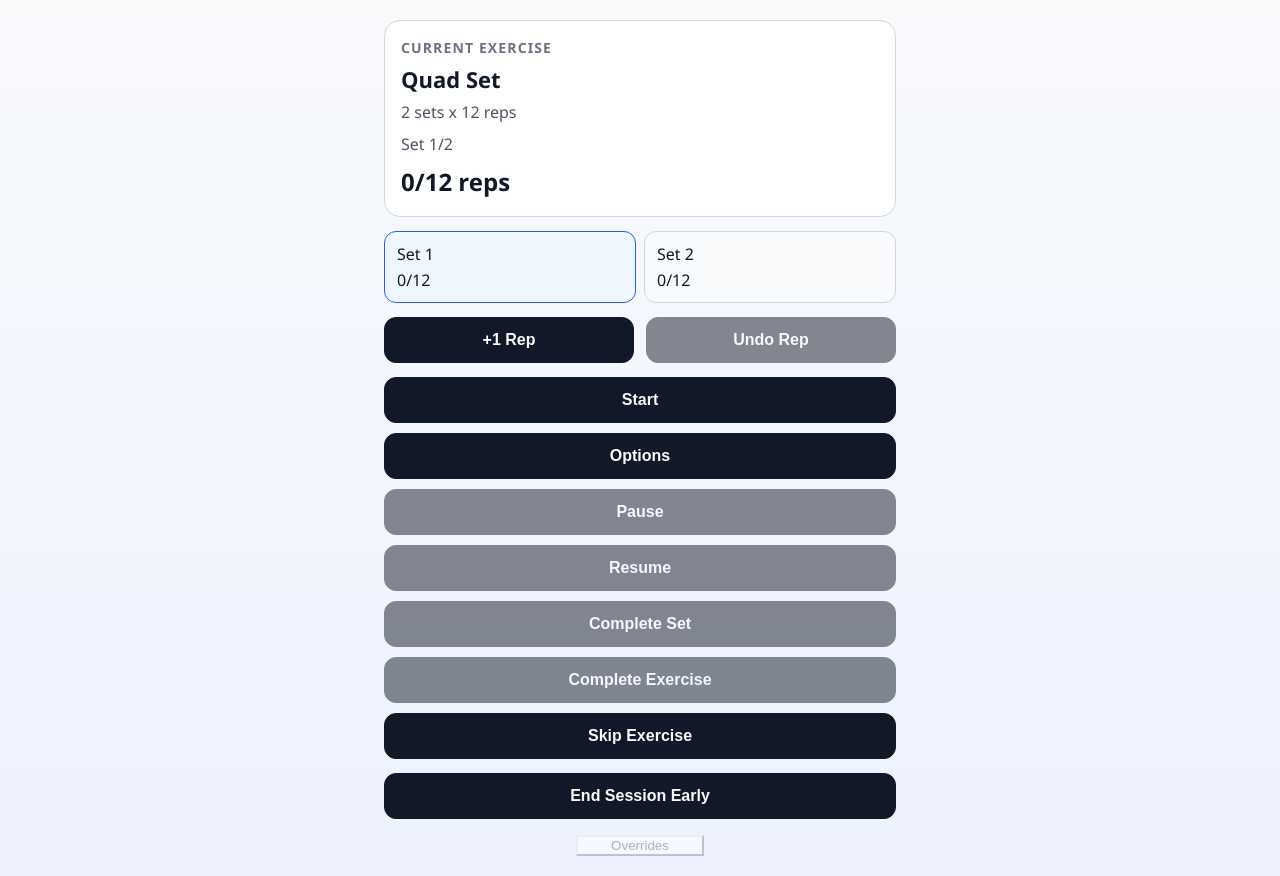
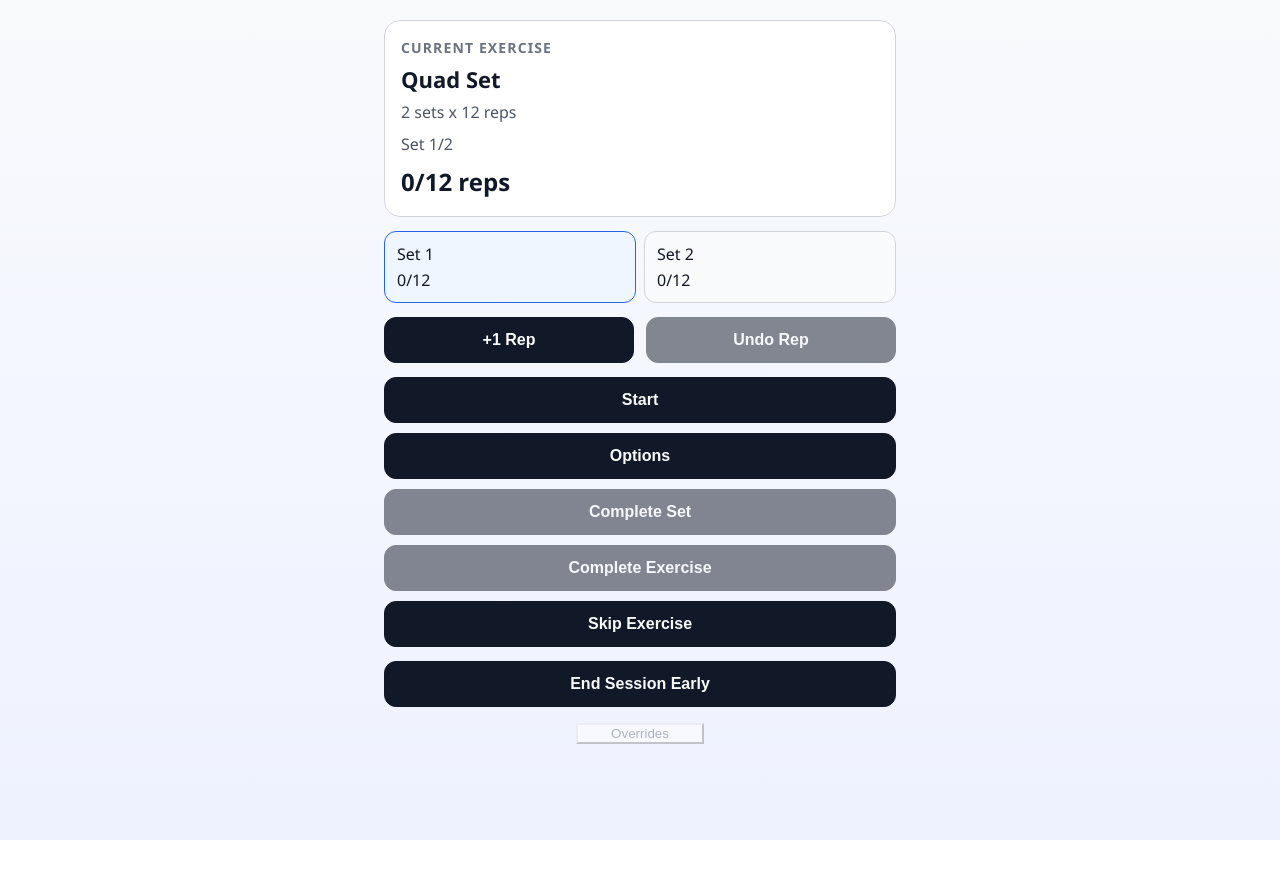
Before and after one commit to jamiely/exercise, a React (Vite) app: page / in a window 1280 px wide. Both pictures are taken after a click on the button "Start New Session". After the commit the page ends 840 px from the top, so only its background shows below. Built offline with nearby package versions, Linux system fonts and the light colour scheme.

Commit message:
feat: use single start pause resume routine button

```diff
--- a/src/App.tsx
+++ b/src/App.tsx
@@ -440,6 +440,17 @@
     sessionState.runtime.phase === 'repRest' ||
     sessionState.runtime.phase === 'setRest' ||
     sessionState.runtime.phase === 'exerciseRest'
+  const routineControl =
+    sessionState.runtime.phase === 'paused'
+      ? { label: 'Resume', actionType: 'resume_routine' as const, disabled: false }
+      : sessionState.runtime.phase === 'idle'
+        ? { label: 'Start', actionType: 'start_routine' as const, disabled: false }
+        : sessionState.runtime.phase === 'hold' ||
+            sessionState.runtime.phase === 'repRest' ||
+            sessionState.runtime.phase === 'setRest' ||
+            sessionState.runtime.phase === 'exerciseRest'
+          ? { label: 'Pause', actionType: 'pause_routine' as const, disabled: false }
+          : { label: 'Start', actionType: 'start_routine' as const, disabled: true }
 
   if (isSessionOptionsOpen) {
     return (
@@ -624,10 +635,10 @@
       <section className="session-actions" aria-label="Exercise actions">
         <button
           type="button"
-          onClick={() => dispatchTimed('start_routine')}
-          disabled={sessionState.runtime.phase !== 'idle'}
+          onClick={() => dispatchTimed(routineControl.actionType)}
+          disabled={routineControl.disabled}
         >
-          Start
+          {routineControl.label}
         </button>
         <button
           type="button"
@@ -635,27 +646,6 @@
           onClick={() => setIsSessionOptionsOpen(true)}
         >
           Options
-        </button>
-        <button
-          type="button"
-          className="secondary-button"
-          onClick={() => dispatchTimed('pause_routine')}
-          disabled={
-            sessionState.runtime.phase !== 'hold' &&
-            sessionState.runtime.phase !== 'repRest' &&
-            sessionState.runtime.phase !== 'setRest' &&
-            sessionState.runtime.phase !== 'exerciseRest'
-          }
-        >
-          Pause
-        </button>
-        <button
-          type="button"
-          className="secondary-button"
-          onClick={() => dispatchTimed('resume_routine')}
-          disabled={sessionState.runtime.phase !== 'paused'}
-        >
-          Resume
         </button>
         <button
           type="button"
```
Also changed, not shown: 2 other files (tests, documents, lock files or other folders).
